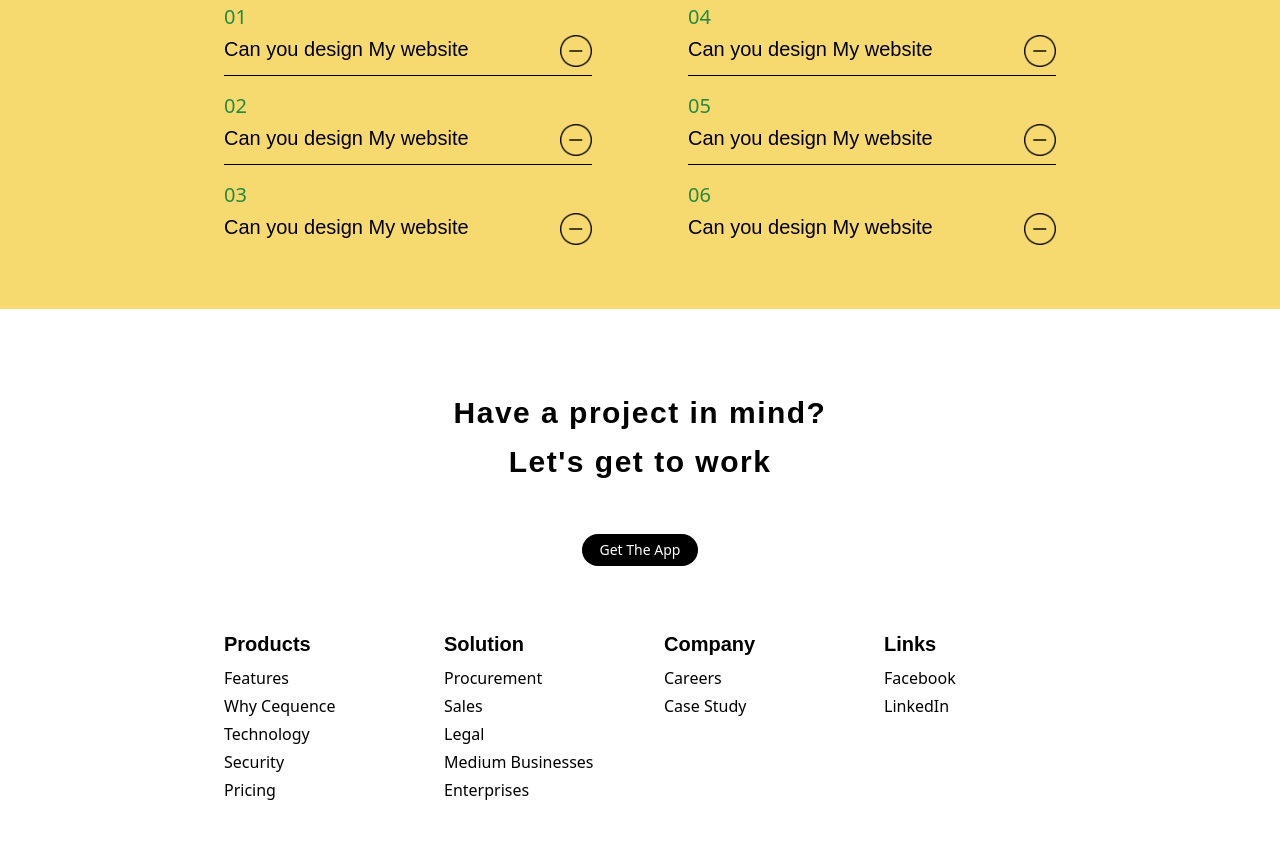
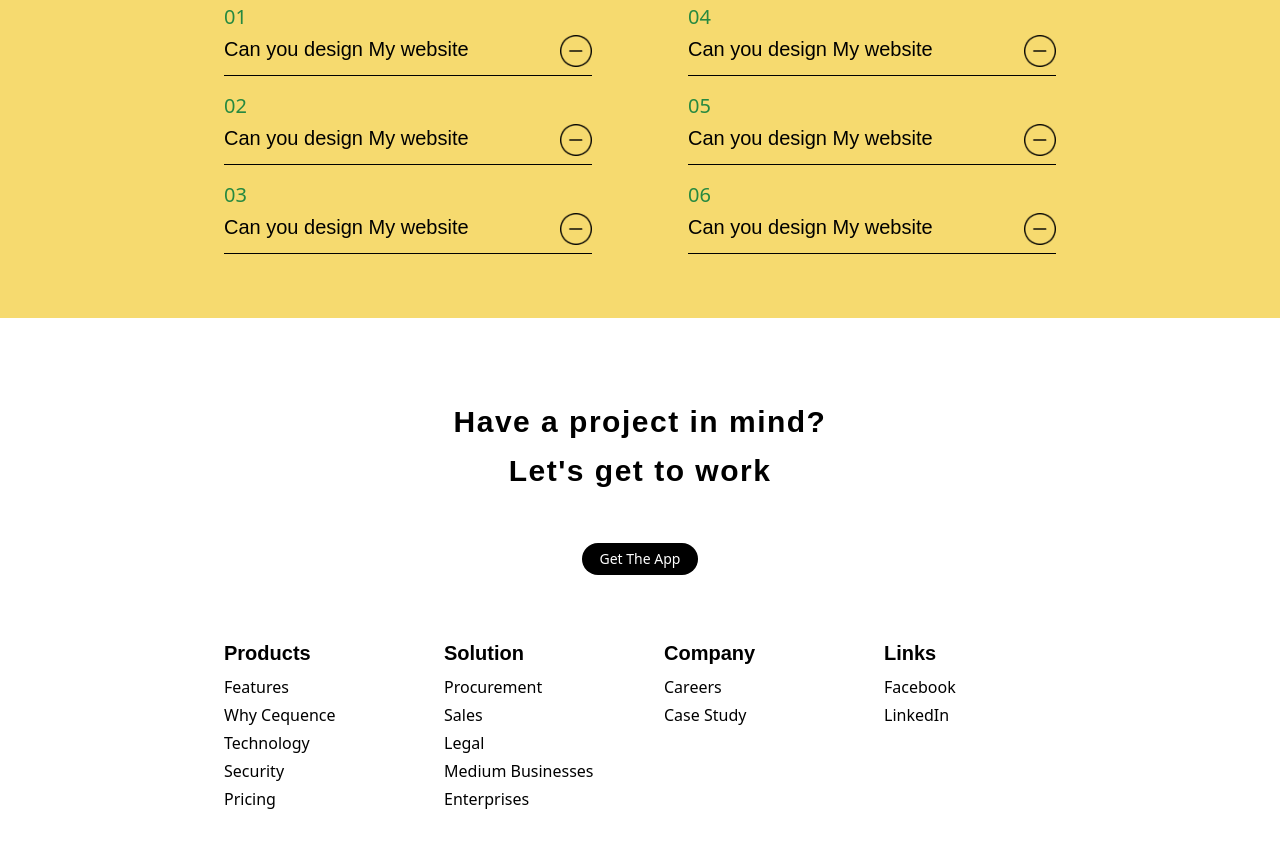
Before and after one commit to siddhantshekhar18/Spring-Figma-Web, a plain HTML site: page index.html in a window 1280 px wide. Shown: the part 4465-5312 px from the top of the page. Drawn offline with nearby package versions, Linux system fonts and the light colour scheme.

Commit message:
Chnages in FAQ'S section

```diff
--- a/index.html
+++ b/index.html
@@ -656,6 +656,7 @@
                 class="w-8 h-8"
               />
             </div>
+            <div class="w-full h-px bg-black mt-2"></div>
           </div>
         </div>
 
@@ -703,6 +704,7 @@
                 class="w-8 h-8"
               />
             </div>
+            <div class="w-full h-px bg-black mt-2"></div>
           </div>
         </div>
       </div>
```
